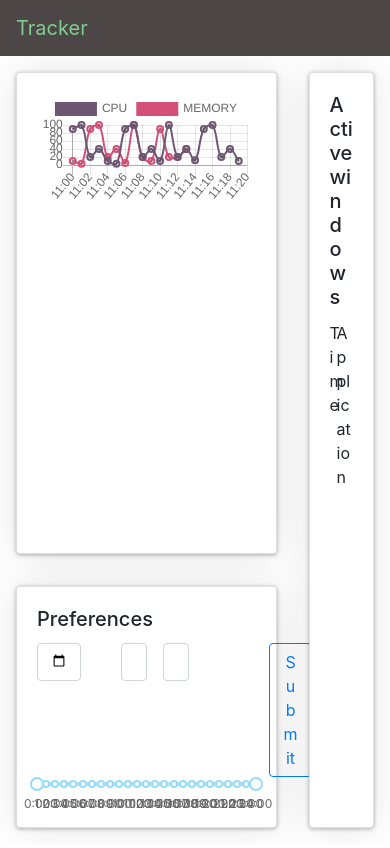
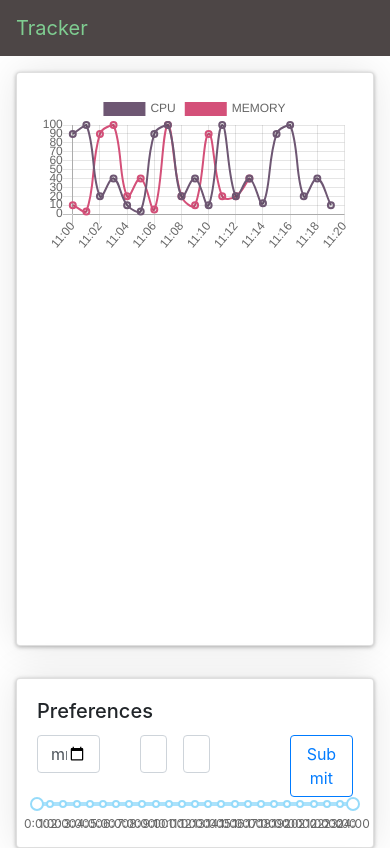
Before and after one commit to kiririnou/smilehackathon, a React app in the folder frontend/: page / in a window 390 px wide. Shown: the top 848 px of the page. Built offline with nearby package versions, Linux system fonts and the light colour scheme.

Commit message:
make page a little more adaptive

```diff
--- a/frontend/src/components/UserInfoPage/css/ActiveWindows.css
+++ b/frontend/src/components/UserInfoPage/css/ActiveWindows.css
@@ -9,3 +9,10 @@
     display: flex;
     flex-direction: row;
 }
+
+@media (max-width: 1024px){
+    #active-windows{
+        grid-column: 1;
+        grid-row: 3;
+    }
+}
--- a/frontend/src/components/UserInfoPage/css/Filter.css
+++ b/frontend/src/components/UserInfoPage/css/Filter.css
@@ -24,3 +24,10 @@
     width: 20%;
     margin-left: 4.5rem;
 }
+
+@media (max-width: 1024px){
+    #filter{
+        grid-column: 1;
+        grid-row: 2;
+    }
+}
--- a/frontend/src/components/UserInfoPage/css/Graph.css
+++ b/frontend/src/components/UserInfoPage/css/Graph.css
@@ -2,3 +2,11 @@
     grid-column: 1;
     grid-row: 1;
 }
+
+@media (max-width: 1024px){
+    #graph{
+        grid-column: 1;
+        grid-row: 1;
+        height: unset;
+    }
+}
--- a/frontend/src/components/UserInfoPage/css/UserInfoPage.css
+++ b/frontend/src/components/UserInfoPage/css/UserInfoPage.css
@@ -5,3 +5,11 @@
     grid-template-rows: 3fr 1fr;
     height: 100vh;
 }
+
+@media (max-width: 1024px){
+    #info-page{
+        grid-template-columns: 1fr;
+        grid-template-rows: 3fr 1fr 2fr;
+        height: unset;
+    }
+}
```
